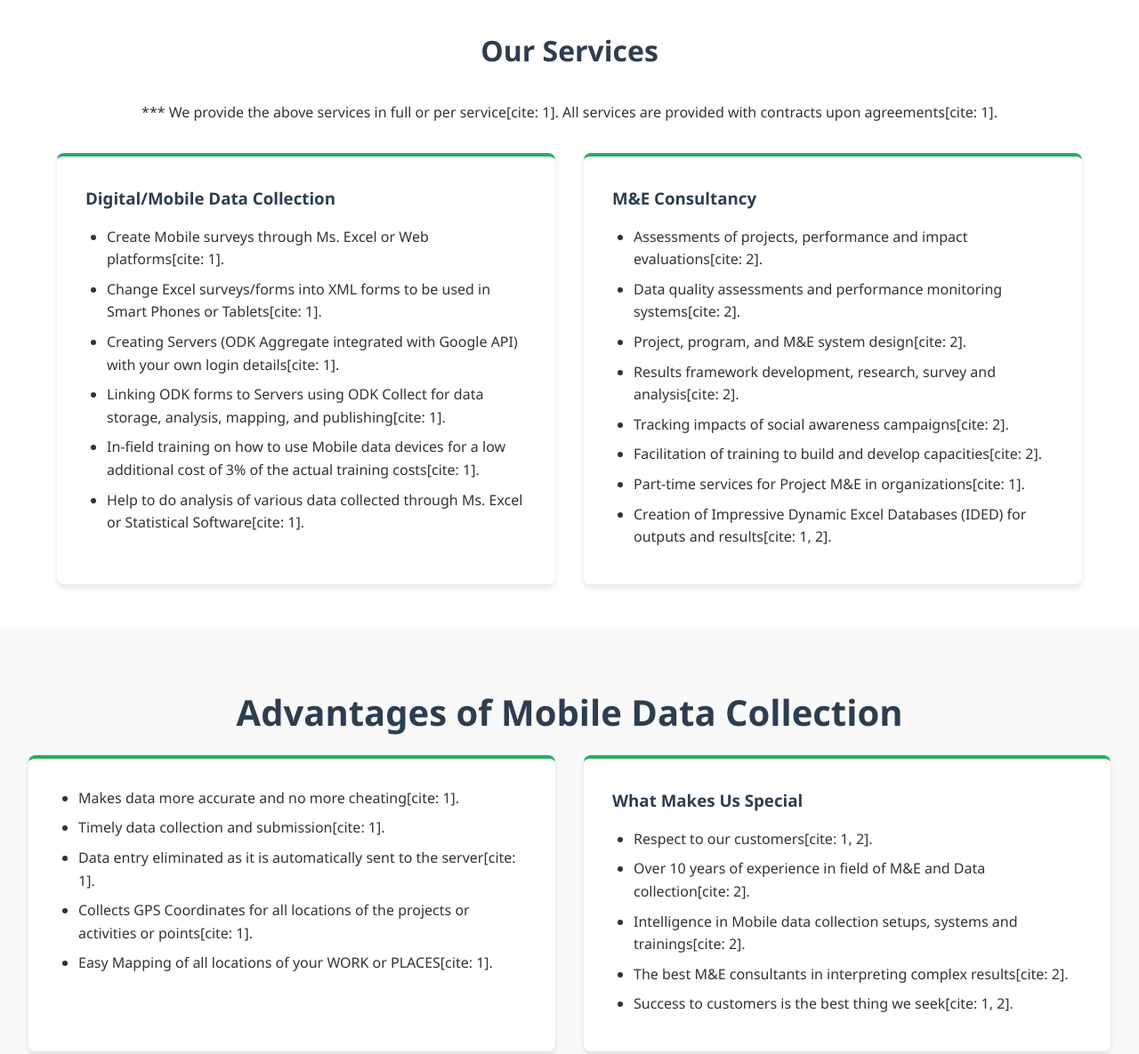
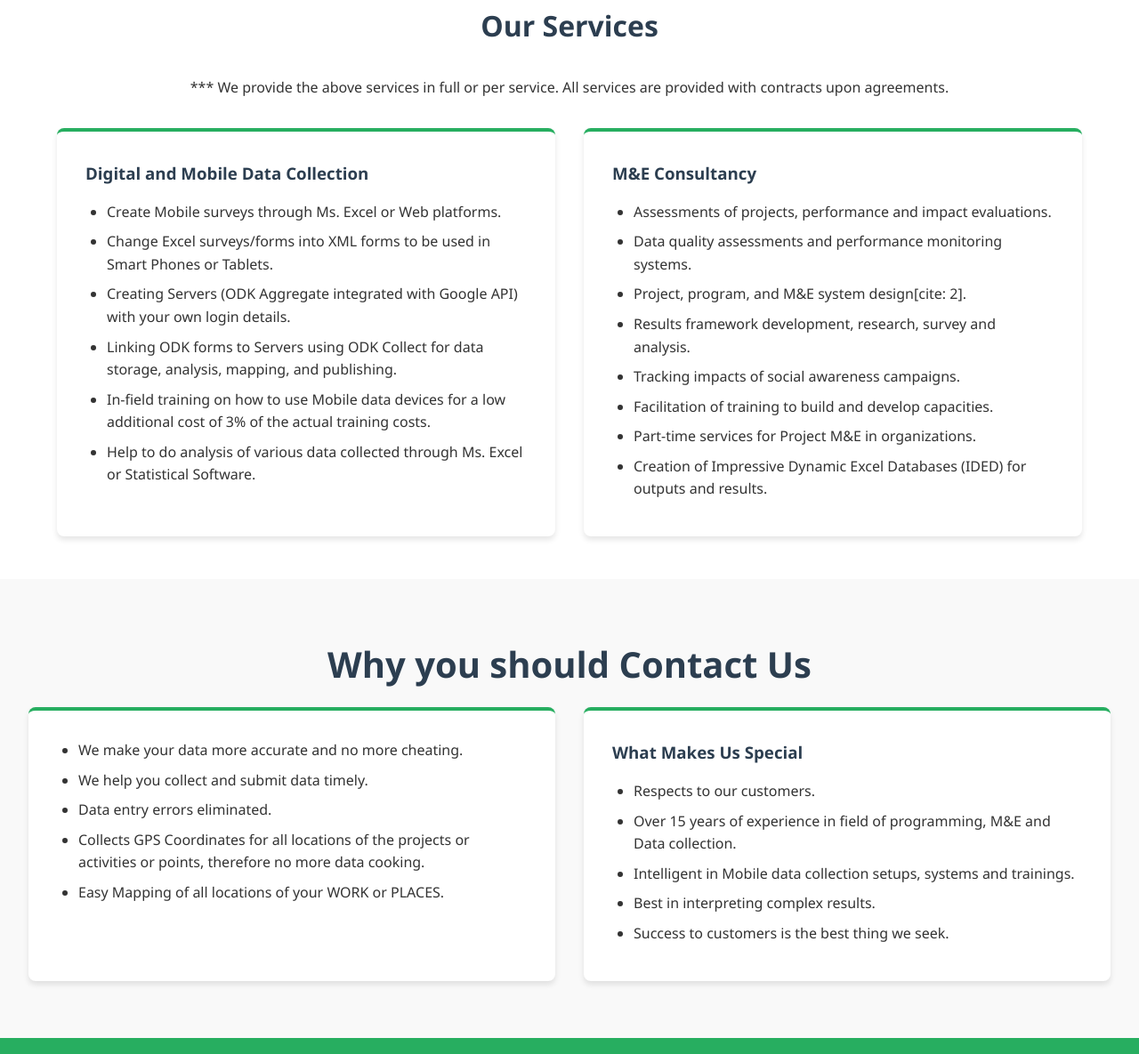
Before and after one commit to EnrichData-Tanzania/MnE_Services, a plain HTML site: page index.html in a window 1280 px wide. Shown: the part 412-1597 px from the top of the page at 89% size. Drawn offline with Linux system fonts and the light colour scheme.

Commit message:
Update index.html

```diff
--- a/index.html
+++ b/index.html
@@ -170,62 +170,62 @@
 
     <section class="hero" id="about">
         <h2>Empowering Your Data & M&E Solutions</h2>
-        <p>Welcome to EnrichData Tanzania! We are the best for all firms concerning with data gathering[cite: 1, 2]. Whether you need mobile data collection setups or complex M&E consultancy, our intelligent systems and 10+ years of experience are here to ensure your success[cite: 1, 2].</p>
+        <p>Welcome to EnrichData Tanzania! We are the best for all firms concerning with data gathering. Whether you need mobile data collection setups or complex M&E consultancy, our intelligent systems and 10+ years of experience are here to ensure your success.</p>
     </section>
 
     <section id="services">
         <h2 class="section-title">Our Services</h2>
-        <p style="text-align: center; margin-bottom: 2rem;">*** We provide the above services in full or per service[cite: 1]. All services are provided with contracts upon agreements[cite: 1].</p>
+        <p style="text-align: center; margin-bottom: 2rem;">*** We provide the above services in full or per service. All services are provided with contracts upon agreements.</p>
 
         <div class="grid-container">
             <div class="card">
-                <h3>Digital/Mobile Data Collection</h3>
+                <h3>Digital and Mobile Data Collection</h3>
                 <ul>
-                    <li>Create Mobile surveys through Ms. Excel or Web platforms[cite: 1].</li>
-                    <li>Change Excel surveys/forms into XML forms to be used in Smart Phones or Tablets[cite: 1].</li>
-                    <li>Creating Servers (ODK Aggregate integrated with Google API) with your own login details[cite: 1].</li>
-                    <li>Linking ODK forms to Servers using ODK Collect for data storage, analysis, mapping, and publishing[cite: 1].</li>
-                    <li>In-field training on how to use Mobile data devices for a low additional cost of 3% of the actual training costs[cite: 1].</li>
-                    <li>Help to do analysis of various data collected through Ms. Excel or Statistical Software[cite: 1].</li>
+                    <li>Create Mobile surveys through Ms. Excel or Web platforms.</li>
+                    <li>Change Excel surveys/forms into XML forms to be used in Smart Phones or Tablets.</li>
+                    <li>Creating Servers (ODK Aggregate integrated with Google API) with your own login details.</li>
+                    <li>Linking ODK forms to Servers using ODK Collect for data storage, analysis, mapping, and publishing.</li>
+                    <li>In-field training on how to use Mobile data devices for a low additional cost of 3% of the actual training costs.</li>
+                    <li>Help to do analysis of various data collected through Ms. Excel or Statistical Software.</li>
                 </ul>
             </div>
 
             <div class="card">
                 <h3>M&E Consultancy</h3>
                 <ul>
-                    <li>Assessments of projects, performance and impact evaluations[cite: 2].</li>
-                    <li>Data quality assessments and performance monitoring systems[cite: 2].</li>
+                    <li>Assessments of projects, performance and impact evaluations.</li>
+                    <li>Data quality assessments and performance monitoring systems.</li>
                     <li>Project, program, and M&E system design[cite: 2].</li>
-                    <li>Results framework development, research, survey and analysis[cite: 2].</li>
-                    <li>Tracking impacts of social awareness campaigns[cite: 2].</li>
-                    <li>Facilitation of training to build and develop capacities[cite: 2].</li>
-                    <li>Part-time services for Project M&E in organizations[cite: 1].</li>
-                    <li>Creation of Impressive Dynamic Excel Databases (IDED) for outputs and results[cite: 1, 2].</li>
+                    <li>Results framework development, research, survey and analysis.</li>
+                    <li>Tracking impacts of social awareness campaigns.</li>
+                    <li>Facilitation of training to build and develop capacities.</li>
+                    <li>Part-time services for Project M&E in organizations.</li>
+                    <li>Creation of Impressive Dynamic Excel Databases (IDED) for outputs and results.</li>
                 </ul>
             </div>
         </div>
     </section>
 
     <section id="advantages" class="hero">
-        <h2 class="section-title" style="color: var(--primary-color);">Advantages of Mobile Data Collection</h2>
+        <h2 class="section-title" style="color: var(--primary-color);">Why you should Contact Us</h2>
         <div class="grid-container" style="text-align: left;">
             <div class="card">
                 <ul>
-                    <li>Makes data more accurate and no more cheating[cite: 1].</li>
-                    <li>Timely data collection and submission[cite: 1].</li>
-                    <li>Data entry eliminated as it is automatically sent to the server[cite: 1].</li>
-                    <li>Collects GPS Coordinates for all locations of the projects or activities or points[cite: 1].</li>
-                    <li>Easy Mapping of all locations of your WORK or PLACES[cite: 1].</li>
+                    <li>We make your data more accurate and no more cheating.</li>
+                    <li>We help you collect and submit data timely.</li>
+                    <li>Data entry errors eliminated.</li>
+                    <li>Collects GPS Coordinates for all locations of the projects or activities or points, therefore no more data cooking.</li>
+                    <li>Easy Mapping of all locations of your WORK or PLACES.</li>
                 </ul>
             </div>
             <div class="card">
                 <h3>What Makes Us Special</h3>
                 <ul>
-                    <li>Respect to our customers[cite: 1, 2].</li>
-                    <li>Over 10 years of experience in field of M&E and Data collection[cite: 2].</li>
-                    <li>Intelligence in Mobile data collection setups, systems and trainings[cite: 2].</li>
-                    <li>The best M&E consultants in interpreting complex results[cite: 2].</li>
-                    <li>Success to customers is the best thing we seek[cite: 1, 2].</li>
+                    <li>Respects to our customers.</li>
+                    <li>Over 15 years of experience in field of programming, M&E and Data collection.</li>
+                    <li>Intelligent in Mobile data collection setups, systems and trainings.</li>
+                    <li>Best in interpreting complex results.</li>
+                    <li>Success to customers is the best thing we seek.</li>
                 </ul>
             </div>
         </div>
@@ -234,24 +234,24 @@
     <section class="offers">
         <h2>Special Offers</h2>
         <div class="offer-box">
-            Contract with us now for Mobile Data Collection and save 10% of the required cost![cite: 1]
+            Save up to 10% of the required cost! for Mobile data collection services
         </div>
         <div class="offer-box">
-            Contract with us now for M&E Consultancy and save up to 20% of the costs![cite: 2]
+            Save up to 20% of the required costs! for M&E Consultancy and programming
         </div>
     </section>
 
     <footer id="contact">
         <h3>Contact Us</h3>
-        <p>We provide services to NGOs, CSOs, CBOs, Research Institutions, Companies which collect business data, and Individuals[cite: 1, 2].</p>
+        <p>We are the best for Individuals, NGOs, CSOs, CBOs, Research Institutions and Companies which collect and analyze data.</p>
         <br>
         <div class="contact-info">
-            <p><strong>Mobile:</strong> 0755 435597 / 0763 782671 / 0768 710427 / 0758 216364[cite: 1, 2]</p>
-            <p><strong>Email:</strong> <a href="mailto:info.enrichdata@gmail.com">info.enrichdata@gmail.com</a>[cite: 1, 2]</p>
-            <p><strong>Website:</strong> <a href="https://infoenrichdata.wixsite.com/consulting" target="_blank">https://infoenrichdata.wixsite.com/consulting</a>[cite: 2]</p>
+            <p><strong>Mobile:</strong>0758 216 364</p>
+            <p><strong>Email:</strong> <a href="mailto:info.enrichdata@gmail.com">info.enrichdata@gmail.com</a></p>
+            <p><strong>Website:</strong> <a href="https://infoenrichdata.wixsite.com/consulting" target="_blank">https://enrichdata-tanzania.github.io/MnE_Services/</a>[cite: 2]</p>
         </div>
         <div class="registration">
-            <p>EnrichData Tanzania is registered under The Business Names (Registration) Act (Cap 213) in Tanzania No: 432636[cite: 1, 2].</p>
+            <p>EnrichData Tanzania is registered under The Business Names (Registration) Act (Cap 213) in Tanzania No: 432636.</p>
         </div>
     </footer>
 
```
